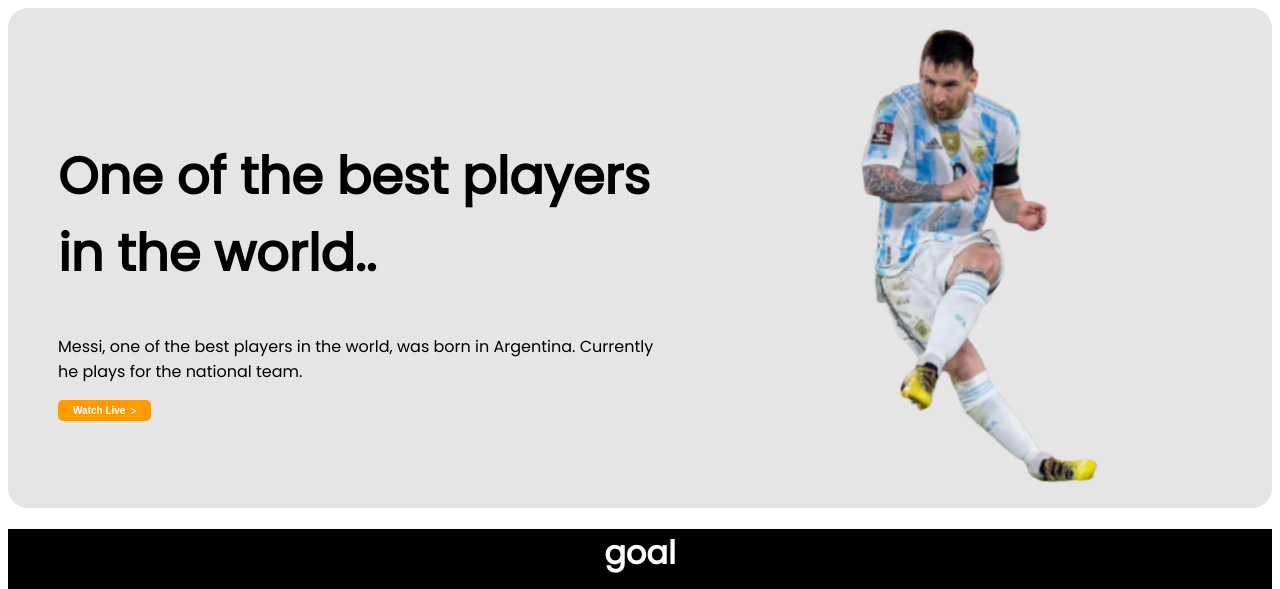
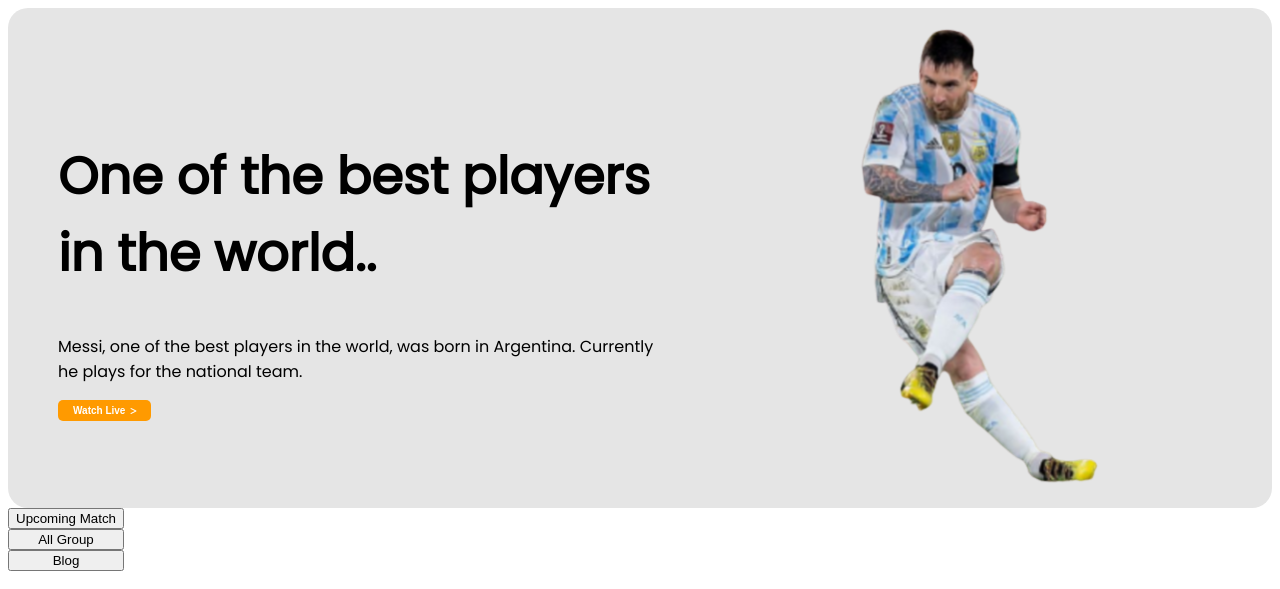
Before and after one commit to majharul224/worldCap-2022, a plain HTML site: page index.html in a window 1280 px wide. Shown: the top 589 px of the page. Drawn offline with Linux system fonts and the light colour scheme.

Commit message:
main tag add

```diff
--- a/index.html
+++ b/index.html
@@ -28,8 +28,21 @@
 
        <!-------------------main start---------------- -->
        <main>
+    <section>
+        <div class="box-container">
+            <div id="box-1" class="box">
+                <button>Upcoming Match</button>
+                <button>All Group</button>
+                <button>Blog</button>
+            </div>
+            <div id="box-2" class="box">
+            </div>
+            <div>
 
-       </main>
+            </div>
+        </div>
+    </section>
+    </main>
            <!-------------------main end---------------- -->
 
            <!----------- footer start------------ -->
--- a/style.css
+++ b/style.css
@@ -43,6 +43,17 @@ body{
     margin-left: 5px;
     font-size: 8px;
 }
+/*---------------- main tag  style start ------------*/
+.box-container{
+    display: flex;
+}
+#box-1{
+    display: flex;
+    flex-direction: column;
+}
+#box-2{
+    flex-grow: 1;
+}
 
 /* ----------footer style start------------- */
 .footer-container{
```
